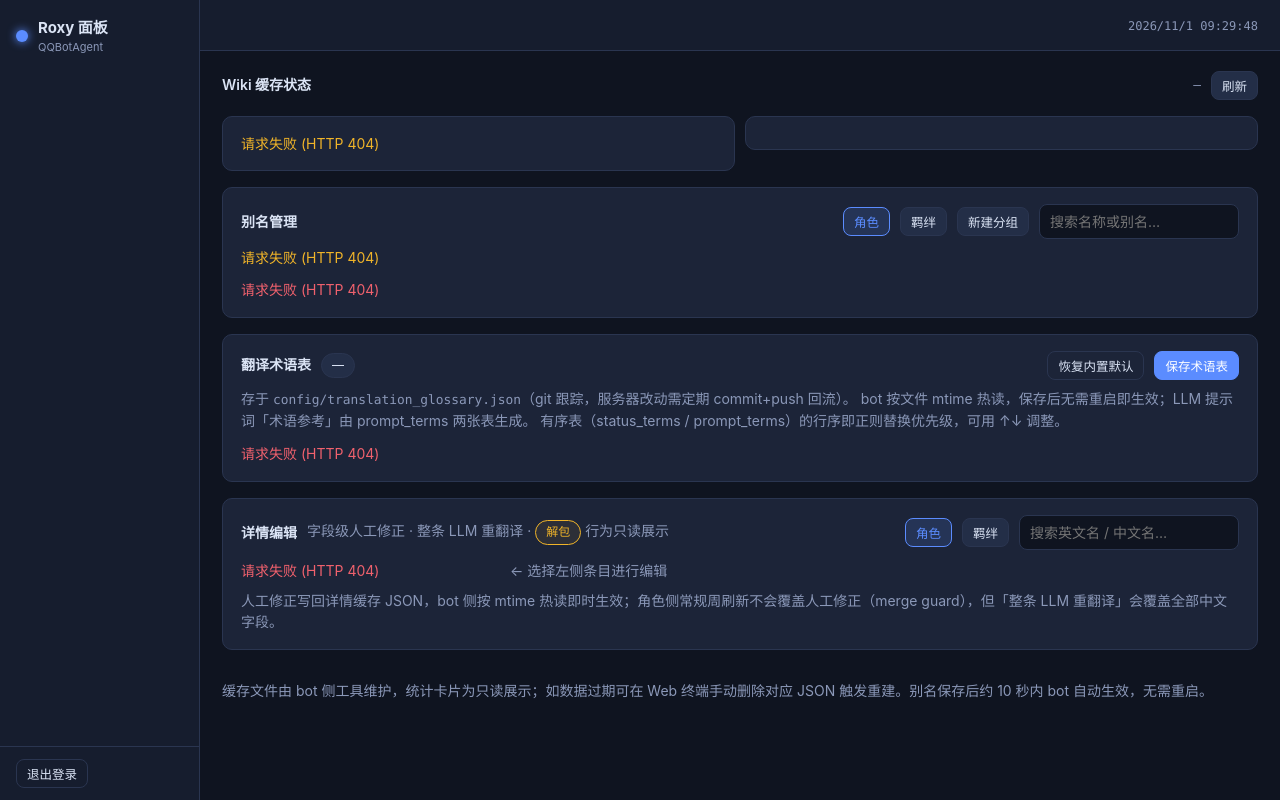
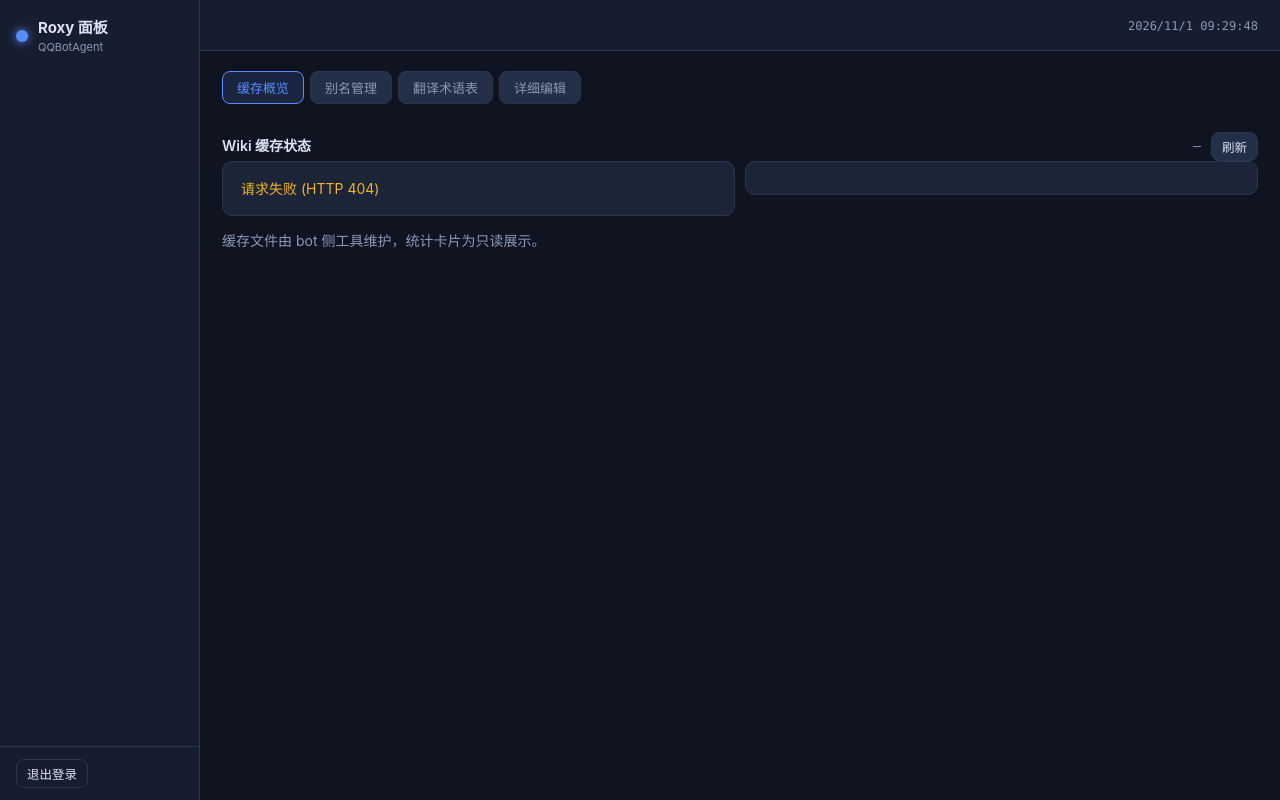
Before and after one commit to BoomberAsp/QQBotAgent, a Python web app: template webui/templates/wiki.html in a window 1280 px wide. Run offline with Jinja, Linux system fonts and the light colour scheme; the template is opened without the code that fills it, so the values that code supplies are empty.

Commit message:
优化 WebUI wiki缓存界面

```diff
--- a/webui/templates/wiki.html
+++ b/webui/templates/wiki.html
@@ -1,6 +1,14 @@
 {% extends "base.html" %}
 
 {% block content %}
+<div class="tab-bar" id="wk-tabs" role="tablist" aria-label="Wiki 缓存功能">
+  <button class="tab active" id="wk-tab-status" data-tab="status" role="tab" aria-controls="wk-pane-status" aria-selected="true">缓存概览</button>
+  <button class="tab" id="wk-tab-aliases" data-tab="aliases" role="tab" aria-controls="wk-aliases" aria-selected="false" tabindex="-1">别名管理</button>
+  <button class="tab" id="wk-tab-glossary" data-tab="glossary" role="tab" aria-controls="wk-glossary" aria-selected="false" tabindex="-1">翻译术语表</button>
+  <button class="tab" id="wk-tab-details" data-tab="details" role="tab" aria-controls="wk-details" aria-selected="false" tabindex="-1">详细编辑</button>
+</div>
+
+<div class="wk-pane" id="wk-pane-status" data-pane="status" role="tabpanel" aria-labelledby="wk-tab-status">
 <div class="row">
   <h2 class="card-title" style="margin:0">Wiki 缓存状态</h2>
   <span class="spacer"></span>
@@ -19,7 +27,10 @@
   </div>
 </div>
 
-<div class="card" id="wk-aliases">
+<p class="muted">缓存文件由 bot 侧工具维护，统计卡片为只读展示。</p>
+</div>
+
+<div class="card wk-pane" id="wk-aliases" data-pane="aliases" role="tabpanel" aria-labelledby="wk-tab-aliases" style="display:none">
   <div class="row">
     <h2 class="card-title" style="margin:0">别名管理</h2>
     <span class="spacer"></span>
@@ -31,9 +42,10 @@
   <div id="wk-alias-missing"></div>
   <p class="muted" id="wk-alias-stat" style="margin:8px 0 0"></p>
   <div id="wk-alias-list" class="muted" style="margin-top:10px">加载中…</div>
+  <p class="muted">别名保存后约 10 秒内 bot 自动生效，无需重启。</p>
 </div>
 
-<div class="card" id="wk-glossary">
+<div class="card wk-pane" id="wk-glossary" data-pane="glossary" role="tabpanel" aria-labelledby="wk-tab-glossary" style="display:none">
   <div class="row">
     <h2 class="card-title" style="margin:0">翻译术语表</h2>
     <span class="pill" id="wk-gl-source">—</span>
@@ -50,7 +62,7 @@
   <div id="wk-gl-editor" class="muted">加载中…</div>
 </div>
 
-<div class="card" id="wk-details">
+<div class="card wk-pane" id="wk-details" data-pane="details" role="tabpanel" aria-labelledby="wk-tab-details" style="display:none">
   <div class="row">
     <h2 class="card-title" style="margin:0">详情编辑</h2>
     <span class="muted">字段级人工修正 · 整条 LLM 重翻译 · <span class="pill badge-warn" title="来自解包产物（GAMEDATA_DIR），wiki 未收录">解包</span> 行为只读展示</span>
@@ -67,7 +79,7 @@
   <p class="muted" style="margin:4px 0 0">人工修正写回详情缓存 JSON，bot 侧按 mtime 热读即时生效；角色侧常规周刷新不会覆盖人工修正（merge guard），但「整条 LLM 重翻译」会覆盖全部中文字段。</p>
 </div>
 
-<p class="muted">缓存文件由 bot 侧工具维护，统计卡片为只读展示；如数据过期可在 Web 终端手动删除对应 JSON 触发重建。别名保存后约 10 秒内 bot 自动生效，无需重启。</p>
+
 {% endblock %}
 
 {% block scripts %}
```
Also changed, not shown: webui/static/js/wiki.js (+33 -0 lines).
